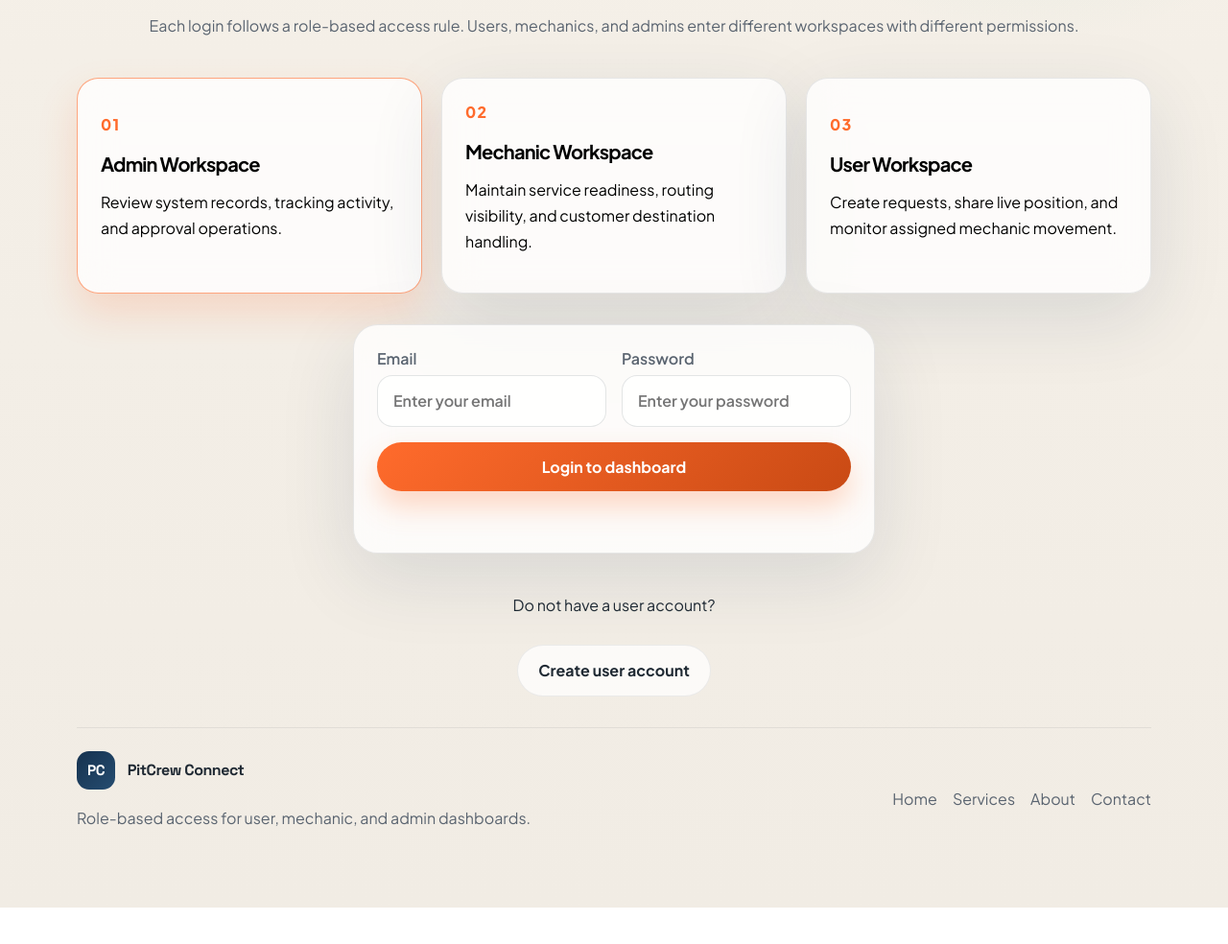
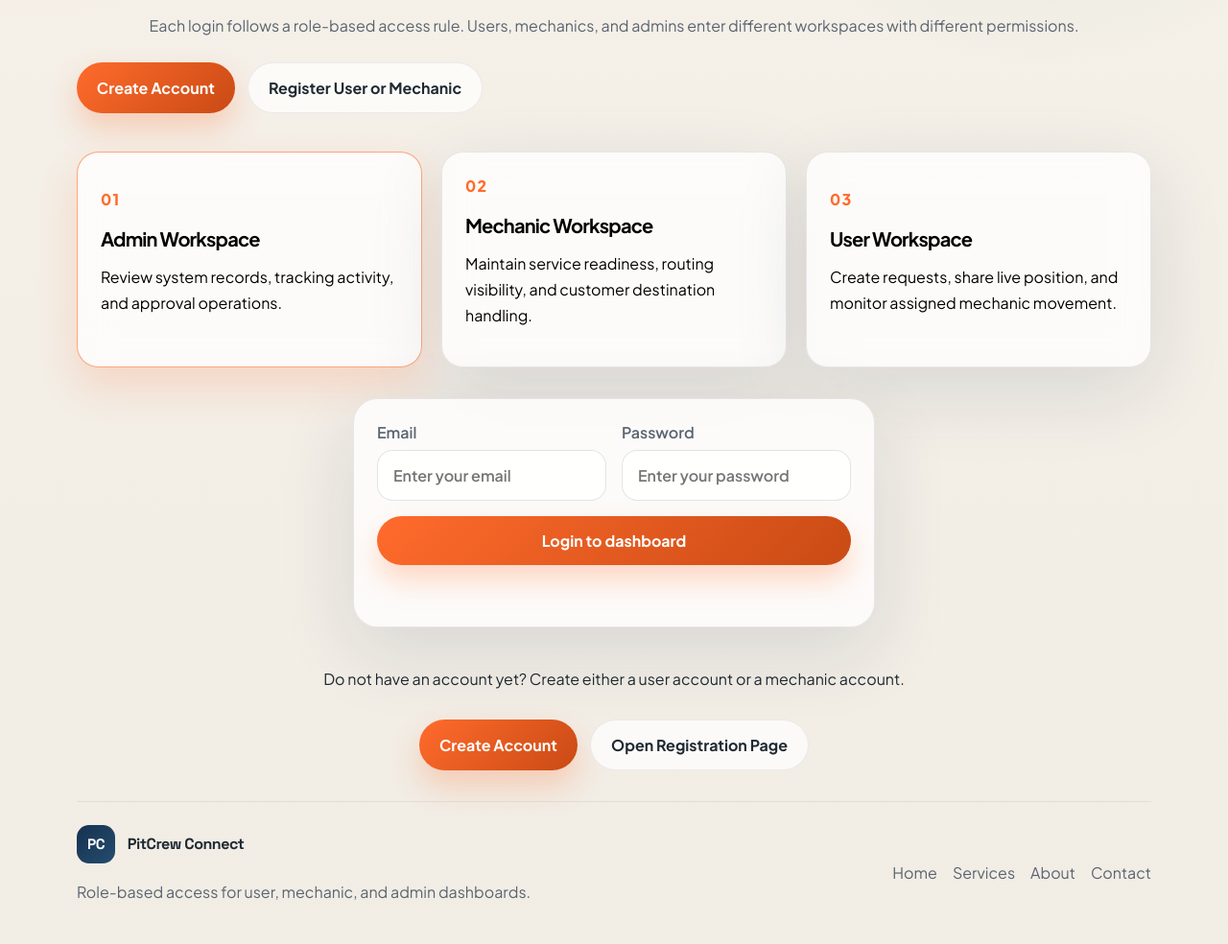
Before and after one commit to jaiAkash1209/pitcrew-connect, a website: page login.html in a window 1280 px wide. Shown: the part 646-1630 px from the top of the page at 96% size. Before the commit the page ends 1592 px from the top, so only its background shows below. Drawn offline with Linux system fonts and the light colour scheme.

Commit message:
Add create account actions to login page

```diff
--- a/login.html
+++ b/login.html
@@ -28,6 +28,7 @@
         <a href="services.html">Services</a>
         <a href="about.html">About</a>
         <a href="contact.html">Contact</a>
+        <a href="register.html">Create Account</a>
       </nav>
       <a class="nav-cta" href="index.html">Back to site</a>
     </div>
@@ -42,6 +43,10 @@
           <p>
             Each login follows a role-based access rule. Users, mechanics, and admins enter different workspaces with different permissions.
           </p>
+          <div class="hero-actions compact auth-entry-actions">
+            <a class="button button-primary" href="register.html">Create Account</a>
+            <a class="button button-secondary" href="register.html">Register User or Mechanic</a>
+          </div>
         </div>
 
         <div class="role-grid">
@@ -77,8 +82,11 @@
         </form>
 
         <div class="auth-switch">
-          <p>Do not have a user account?</p>
-          <a class="button button-secondary" href="register.html">Create user account</a>
+          <p>Do not have an account yet? Create either a user account or a mechanic account.</p>
+          <div class="auth-switch-actions">
+            <a class="button button-primary" href="register.html">Create Account</a>
+            <a class="button button-secondary" href="register.html">Open Registration Page</a>
+          </div>
         </div>
       </div>
     </section>
--- a/styles.css
+++ b/styles.css
@@ -235,6 +235,20 @@ label,
 
 .hero-actions.compact {
   margin: 1.5rem 0 0;
+}
+
+.auth-entry-actions,
+.auth-switch-actions {
+  display: flex;
+  flex-wrap: wrap;
+  gap: 0.85rem;
+}
+
+.auth-switch {
+  display: grid;
+  gap: 1rem;
+  justify-items: center;
+  margin-top: 1.5rem;
 }
 
 .hero-stats {
```
